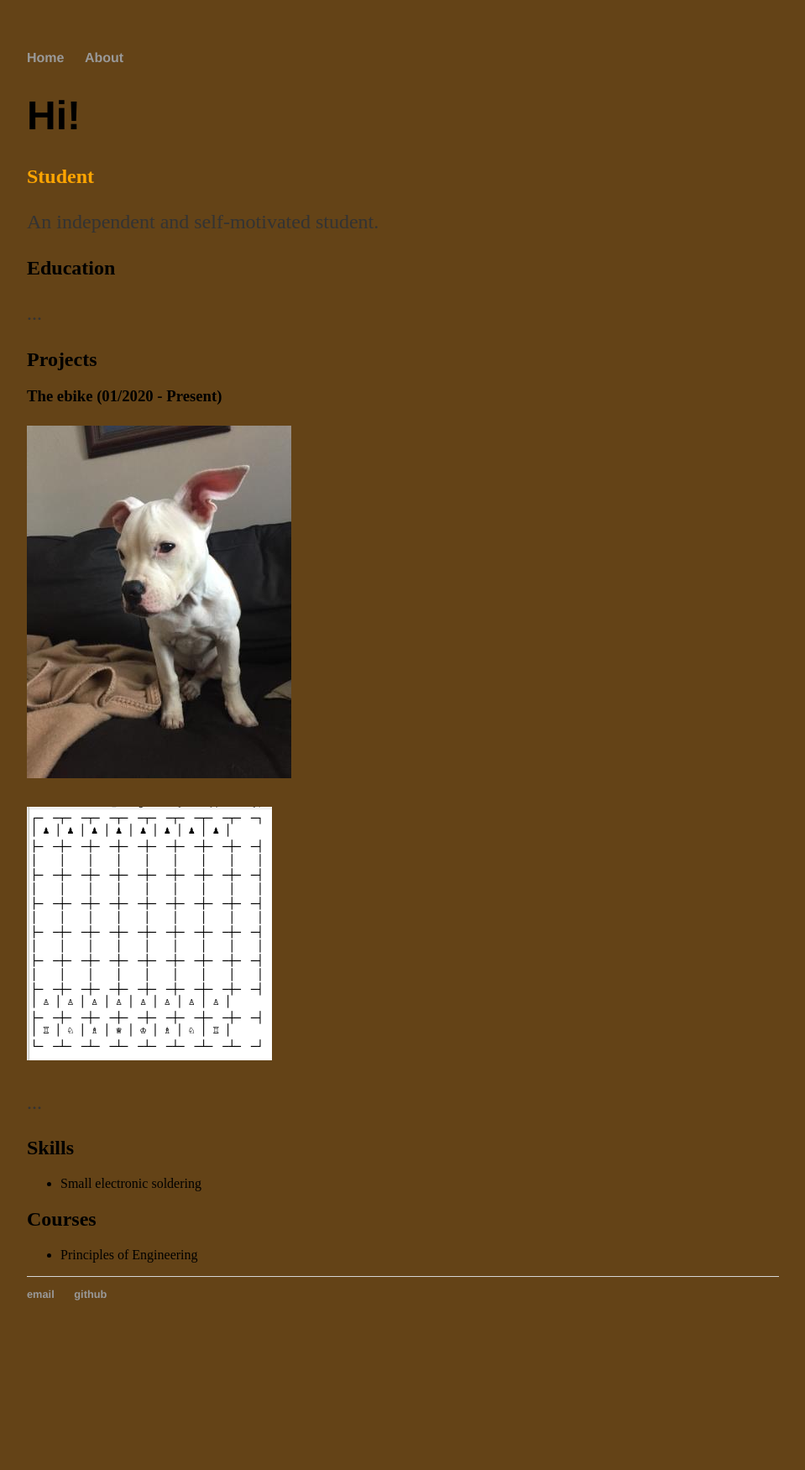
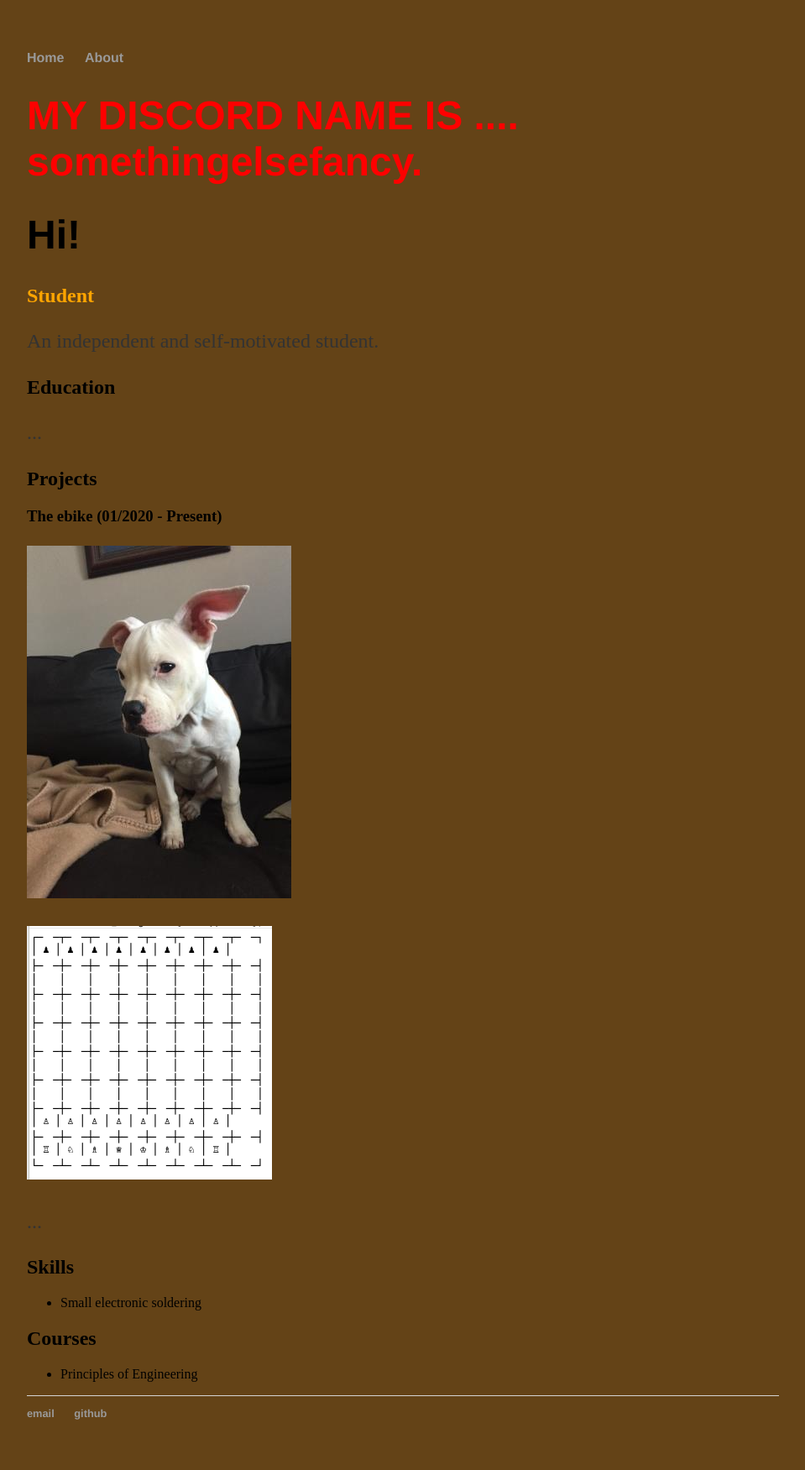
Before and after one commit to kian-mc/kian-mc.github.io, a Jekyll site: the page built from index.html, in a window 1280 px wide. Shown: the whole page at 84% size, without its empty margins (160-1119 px from the left). Built offline with Jekyll 4.4.1, drawn with Linux system fonts in a browser that asks for light colours; before the commit the page ends 1609 px from its top, so only the background shows below that.

Commit message:
Update default.html

```diff
--- a/_layouts/default.html
+++ b/_layouts/default.html
@@ -13,7 +13,7 @@
 	    		</ul>
 			</nav>
 			<div class="container">
-
+				<h1 style="color:red">MY DISCORD NAME IS .... {{ site.discord }} </h1>
 			{{ content }}
 
 			</div><!-- /.container -->
```
